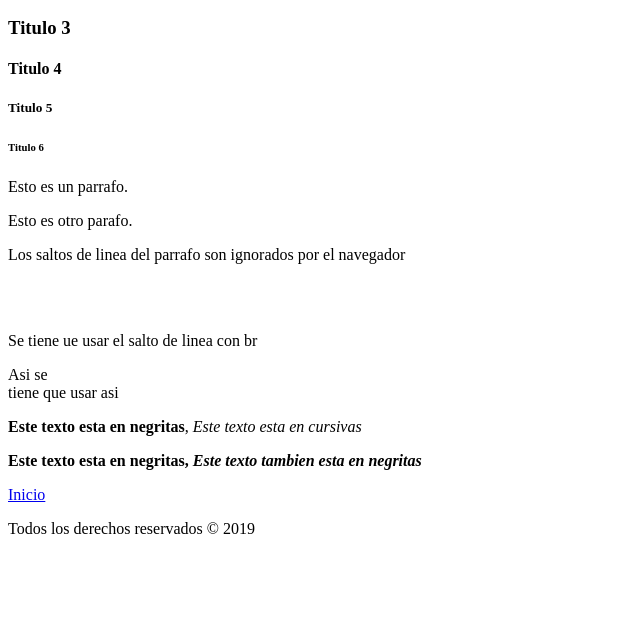
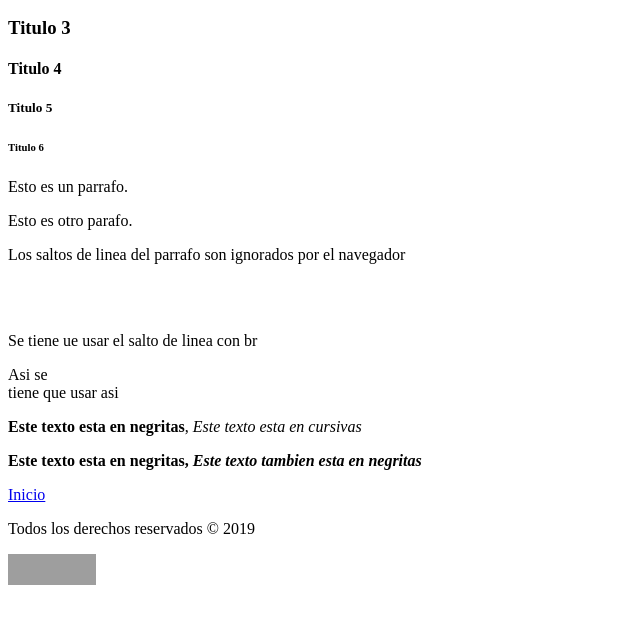
Before and after one commit to IvanRojas13/ejemplos-tecweb-html, a plain HTML site: page texto.html in a window 1280 px wide. Shown: the part 110-734 px from the top of the page, without its empty margins (0-640 px from the left). Drawn offline with Linux system fonts and the light colour scheme; grey boxes are pictures that could not be loaded.

Commit message:
Validador W3C

```diff
--- a/texto.html
+++ b/texto.html
@@ -32,5 +32,11 @@
     </p>
     <a href="index.html">Inicio</a>
     <p>Todos los derechos reservados &copy 2019</p>
+
+    <p>
+            <a href="https://validator.w3.org/check?uri=referer"><img
+                src="http://www.w3.org/Icons/valid-xhtml10"
+                alt="Valid XHTML 1.0!" height="31" width="88" /></a>
+    </p>
     </body>
 </html>
```
Also changed, not shown: registroHTML.html (+5 -0 lines).
